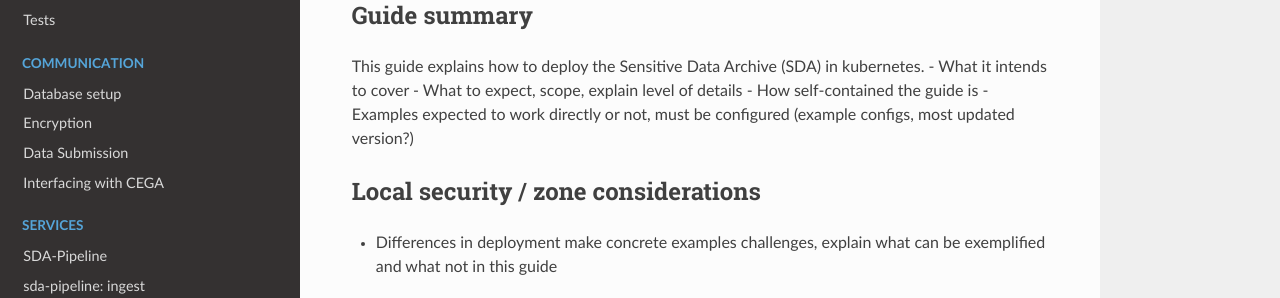
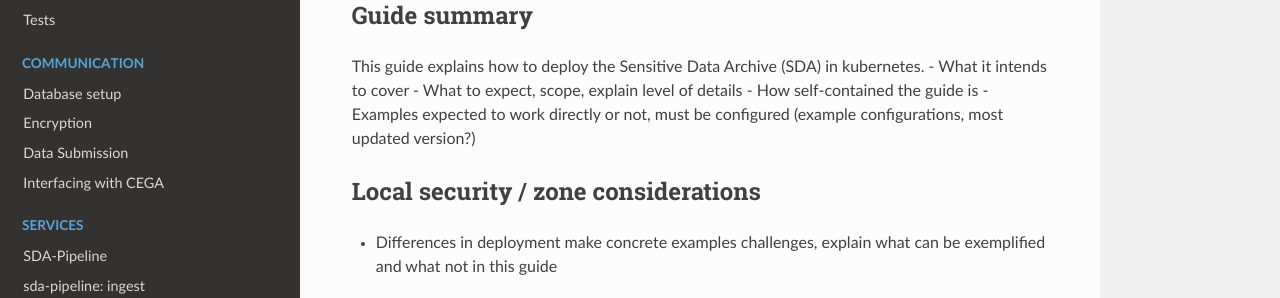
Before and after one commit to neicnordic/neic-sda, an MkDocs documentation site: the page built from docs/guides/deploy-k8s.md, in a window 1280 px wide and 1182 px high. Shown: the part 233-531 px from the top of the window. Built offline with MkDocs 1.6.1, drawn with Linux system fonts in a browser that asks for light colours; nearby versions of some CDN libraries.

Commit message:
fix spelling check

```diff
--- a/docs/dictionary/wordlist.txt
+++ b/docs/dictionary/wordlist.txt
@@ -226,3 +226,4 @@
 yml
 PREFETCHCOUNT
 SetAccessionID
+DNS
--- a/docs/guides/deploy-k8s.md
+++ b/docs/guides/deploy-k8s.md
@@ -12,7 +12,7 @@
 - What it intends to cover
 - What to expect, scope, explain level of details
 - How self-contained the guide is
-- Examples expected to work directly or not, must be configured (example configs, most updated version?)
+- Examples expected to work directly or not, must be configured (example configurations, most updated version?)
 
 ## Local security / zone considerations
 
```
